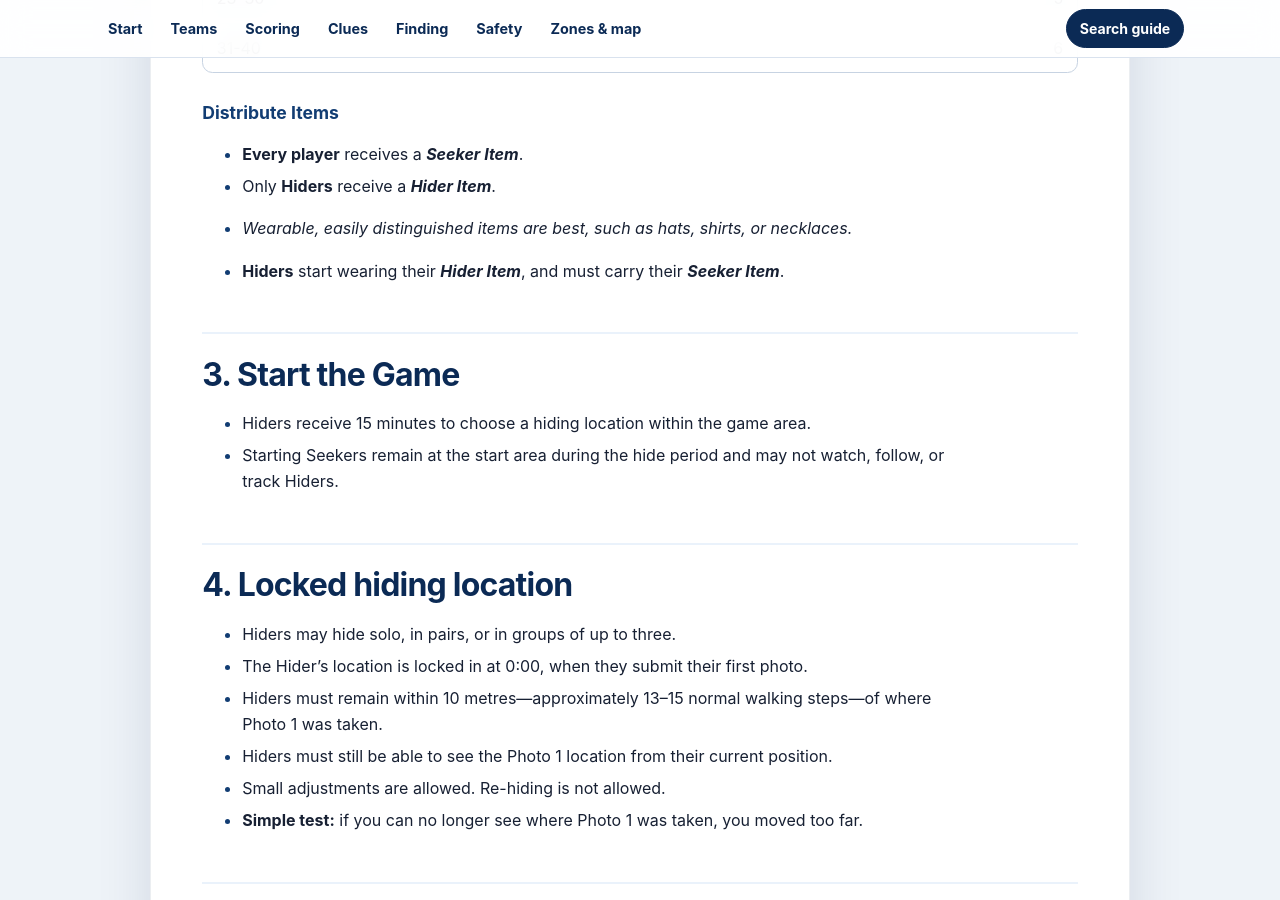
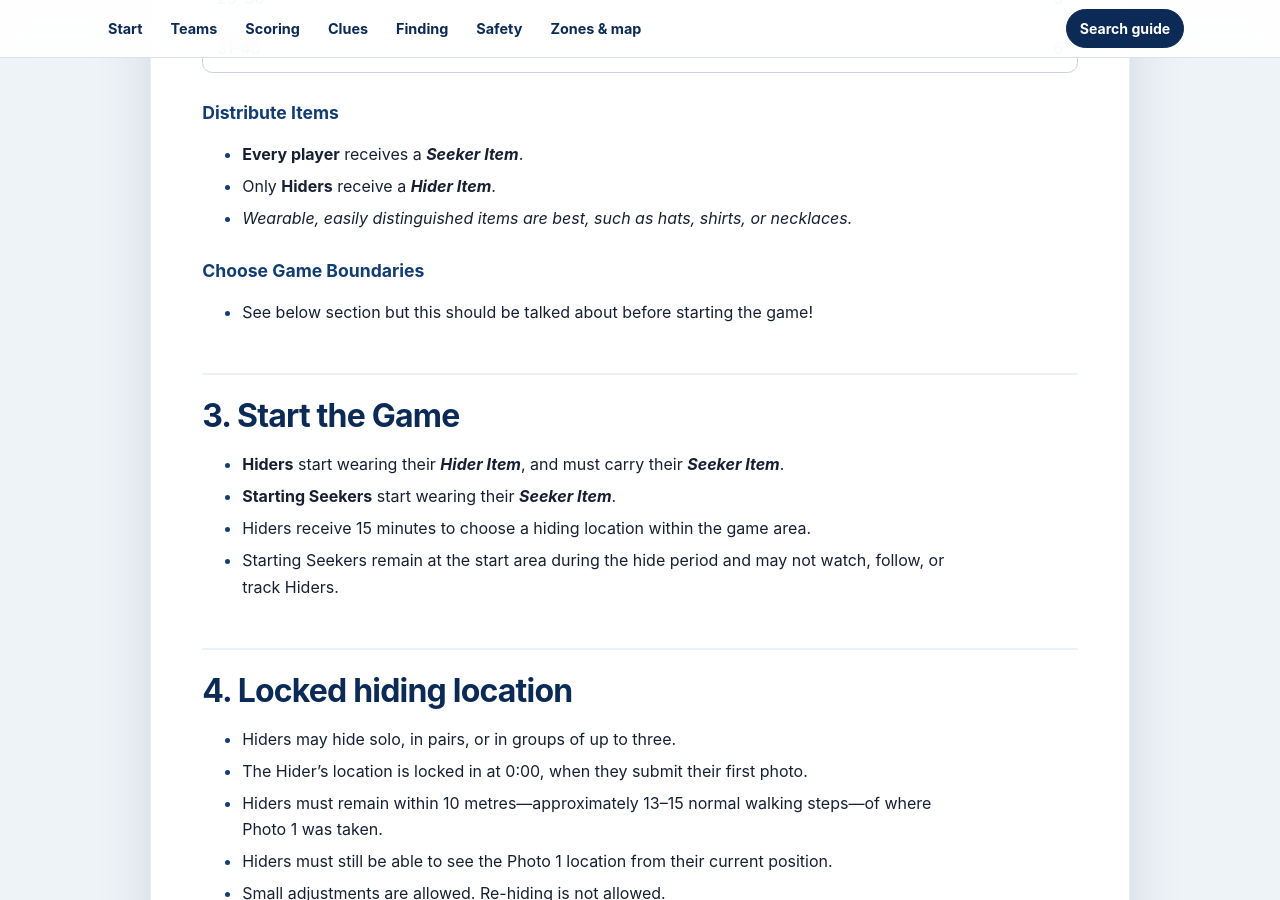
Before and after one commit to mmaxin/hide-and-seek-game, a Jekyll site: the page built from rules.md, in a window 1280 px wide and 900 px high, scrolled down 1090 px. Built offline with Jekyll 4.4.1, drawn with Linux system fonts in a browser that asks for light colours; our own code applies the rules of GitHub Pages for plain Markdown files.

Commit message:
Game Boundaries added to Set Up section

```diff
--- a/rules.md
+++ b/rules.md
@@ -42,14 +42,16 @@ Score the most points by staying hidden or by finding Hiders.
   - *Use very visible, wearable items, such as hats, shirts, or necklaces.*
 {% endcomment %}
 
-- **Hiders** start wearing their ***Hider Item***, and must carry their ***Seeker Item***.
 
-
+### Choose Game Boundaries
+- See below section but this should be talked about before starting the game!
 
 
 ## 3. Start the Game
-{: #general-rules }
+{: #start }
 
+- **Hiders** start wearing their ***Hider Item***, and must carry their ***Seeker Item***.
+- **Starting Seekers** start wearing their ***Seeker Item***.
 - Hiders receive 15 minutes to choose a hiding location within the game area.
 - Starting Seekers remain at the start area during the hide period and may not watch, follow, or track Hiders.
 
```
